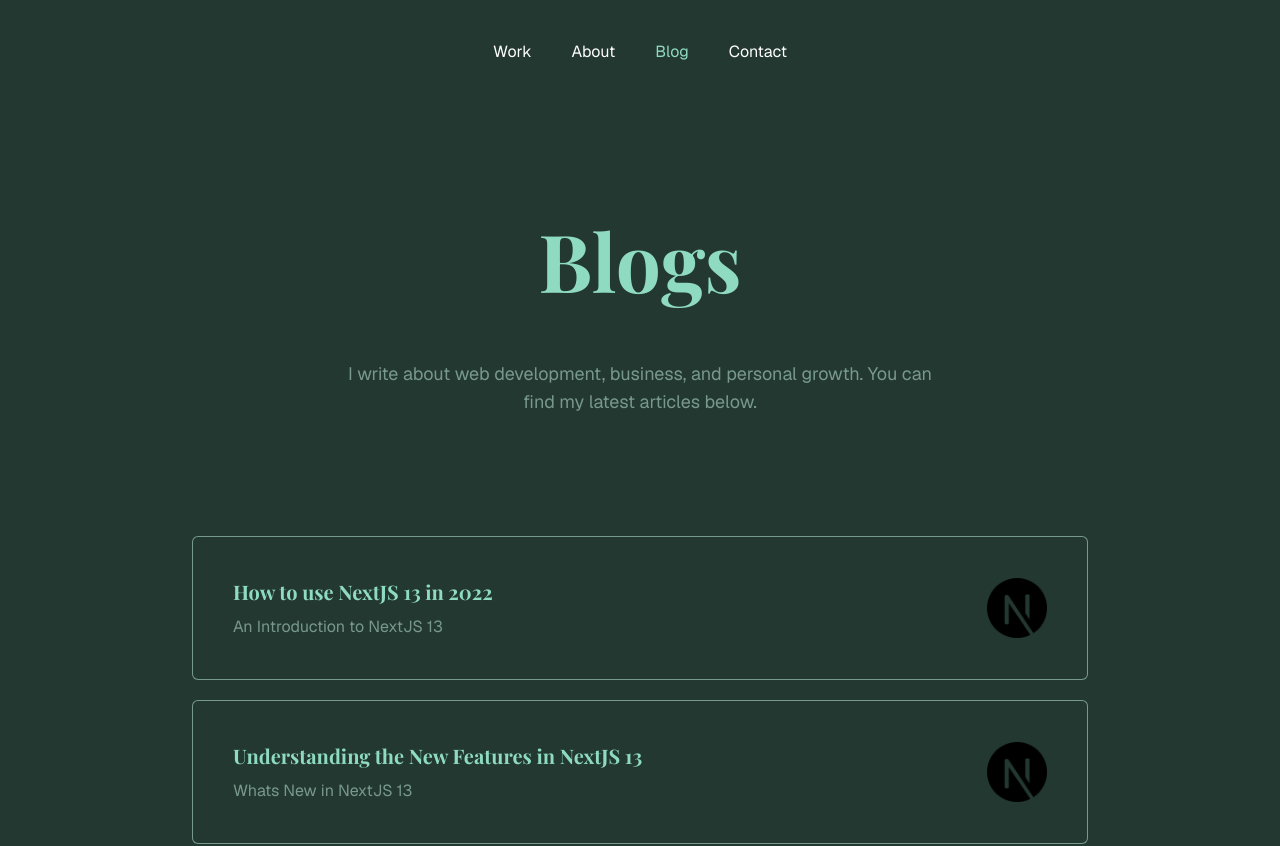
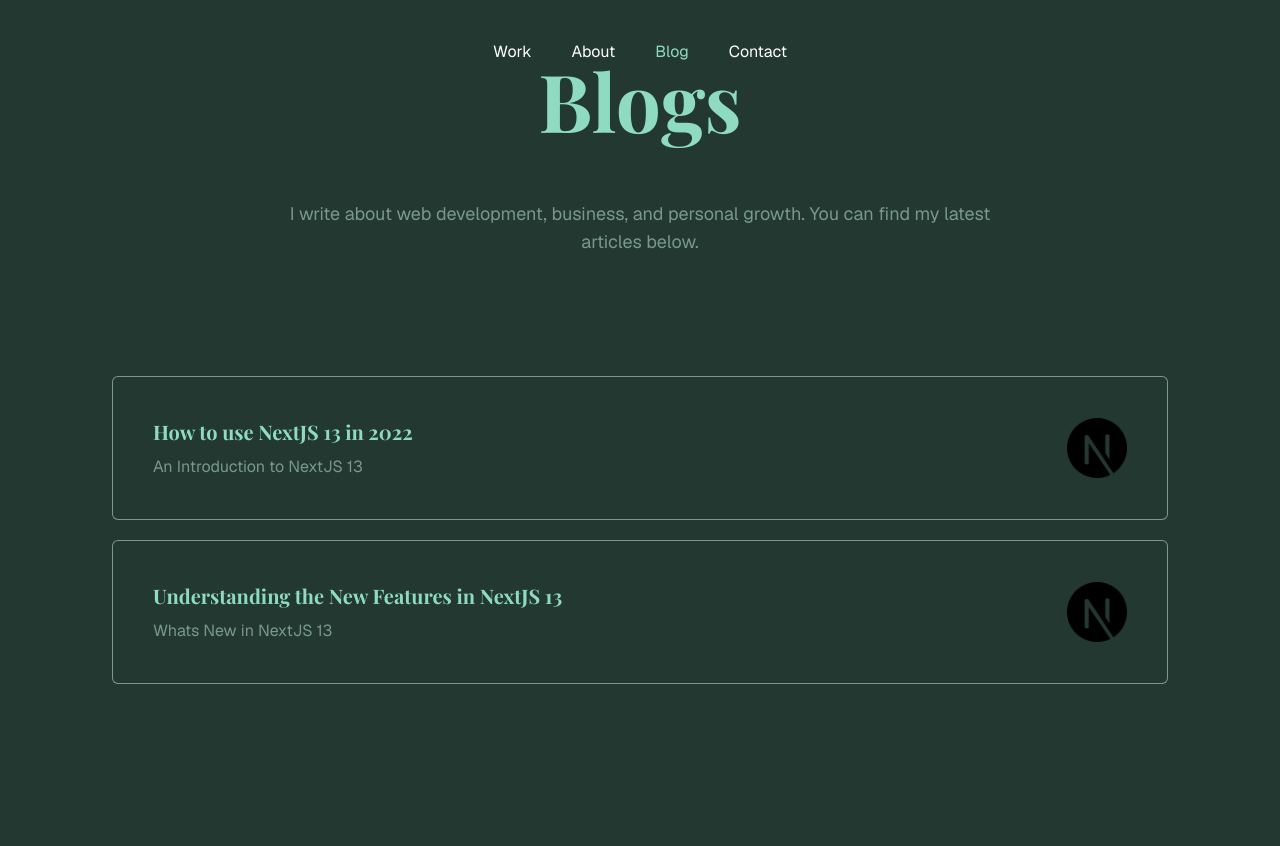
Before and after one commit to Zarksm/rynngrha, a Next.js app: page /blog in a window 1280 px wide. Shown: the top 846 px of the page. Built offline with nearby package versions, Linux system fonts and the light colour scheme; a web font is replaced by a local one.

Commit message:
feat: anim, blog, etc

```diff
--- a/src/app/blog/page.jsx
+++ b/src/app/blog/page.jsx
@@ -5,13 +5,13 @@
 
 const Blog = () => {
   return (
-    <div className="w-full h-auto bg-primary px-10 md:px-28 py-40">
-      <div className="py-10 container flex flex-col gap-20">
+    <div className="w-full h-auto bg-primary px-10 md:px-28 pt-32 md:pt-0 md:py-40">
+      <div className="py-10 md:container flex flex-col gap-10 md:gap-20">
         <div className="">
           <h1 className="font-fairplay text-[46px] md:text-[80px] text-greenl text-center font-bold px-10 md:px-0 mb-5 md:mb-0">
             Blogs
           </h1>
-          <p className="text-center text-greenls font-sans mt-10 text-xs md:text-lg md:w-2/3 md:mx-auto px-10 md:px-0">
+          <p className="text-center text-greenls font-sans mt-10 text-xs md:text-lg md:w-2/3 md:mx-auto">
             I write about web development, business, and personal growth. You
             can find my latest articles below.
           </p>
@@ -23,7 +23,7 @@
               className="w-full bg-primary border border-greenls rounded-md overflow-hidden"
             >
               <Link href={`/blog/${blog.id}`}>
-                <div className="flex justify-between items-center p-10 hover:bg-greenls transition duration-300 ease-in-out">
+                <div className="flex flex-col-reverse md:flex-row justify-between gap-y-5 md:gap-y-0 md:items-center p-4 md:p-10 hover:bg-greenls transition duration-300 ease-in-out">
                   <div>
                     <h1 className="font-fairplay font-bold text-[20px] text-greenl">
                       {blog.title}
```
